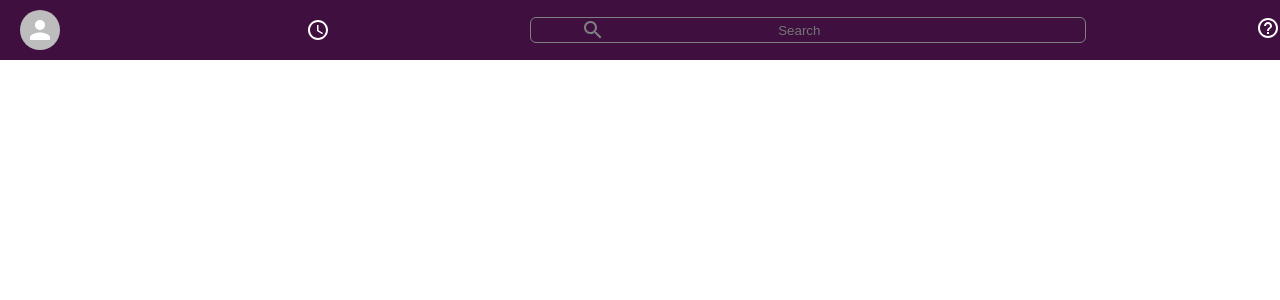
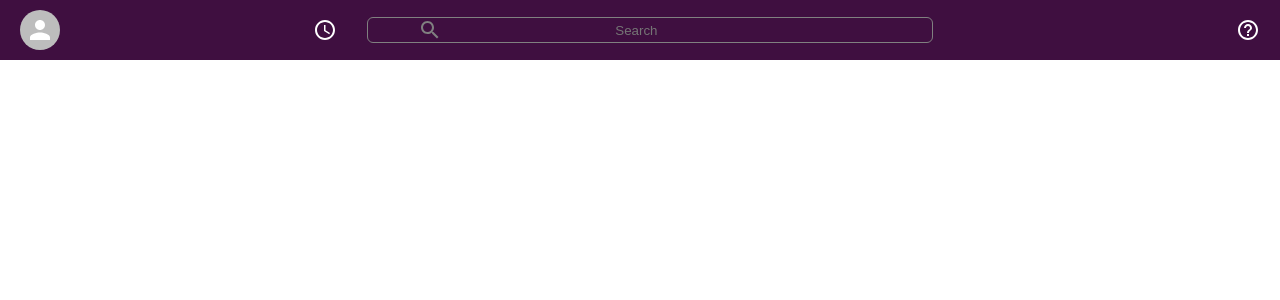
Before and after one commit to anuragarwalkar/slack-clone, a React (Create React App) app: page / in a window 1280 px wide. Shown: the top 300 px of the page. Built offline with nearby package versions, Linux system fonts and the light colour scheme.

Commit message:
completed header

```diff
--- a/src/components/header/header.component.tsx
+++ b/src/components/header/header.component.tsx
@@ -69,7 +69,15 @@ const HeaderLeft = styled.div`
   }
 `;
 
-const HeaderRight = styled.div``;
+const HeaderRight = styled.div`
+  flex: 0.3;
+  display: flex;
+  align-items: flex-end;
+  > .MuiSvgIcon-root {
+    margin-left: auto;
+    margin-right: 20px;
+  }
+`;
 
 const HeaderAvatar = styled(Avatar)`
   cursor: pointer;
```
